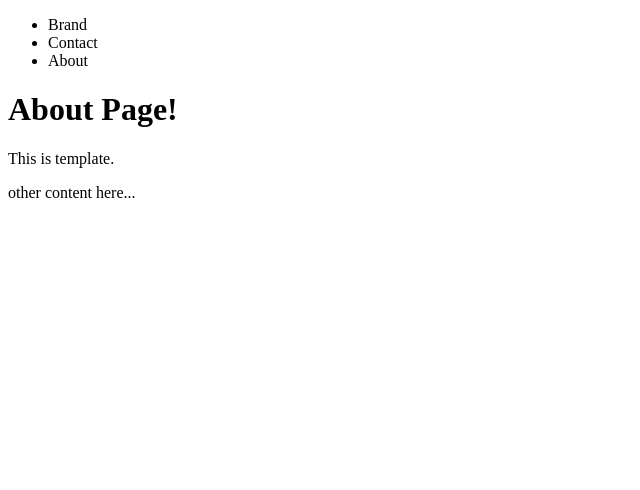
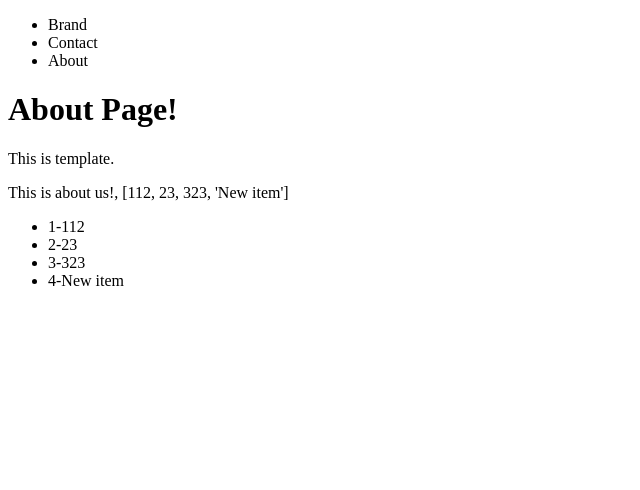
Before and after one commit to skdarekar/try-django, a Django app: page /about/ in a window 1280 px wide. Shown: the top 490 px of the page, without its empty margins (0-640 px from the left). Run offline with Django 4.2, Linux system fonts and the light colour scheme.

Commit message:
using context with for loop in templates

```diff
--- a/pages/views.py
+++ b/pages/views.py
@@ -15,7 +15,11 @@ def contact_view(request, *args, **kargs):
 
 def about_view(request, *args, **kargs):
     # return HttpResponse("<h1>About Page</h1>");
-    return render(request, 'about.html', {});
+    my_context = {
+        "my_text": "This is about us!",
+        "my_list": [112, 23, 323, "New item"]
+    }
+    return render(request, 'about.html', my_context);
 
 def social_view(request, *args, **kargs):
     return HttpResponse("<h1>Social Page</h1>");
--- a/templates/about.html
+++ b/templates/about.html
@@ -3,4 +3,12 @@
 {% block content %}
     <h1>About Page!</h1>
     <p>This is template.</p>
+    {{my_text}}, {{my_list}}
 {% endblock %}
+{% block other_content %}
+    <ul>
+    {% for subitem in my_list %}
+        <li>{{forloop.counter}}-{{subitem}}</li>
+    {% endfor %}
+    </ul>
+{% endblock %}
```
